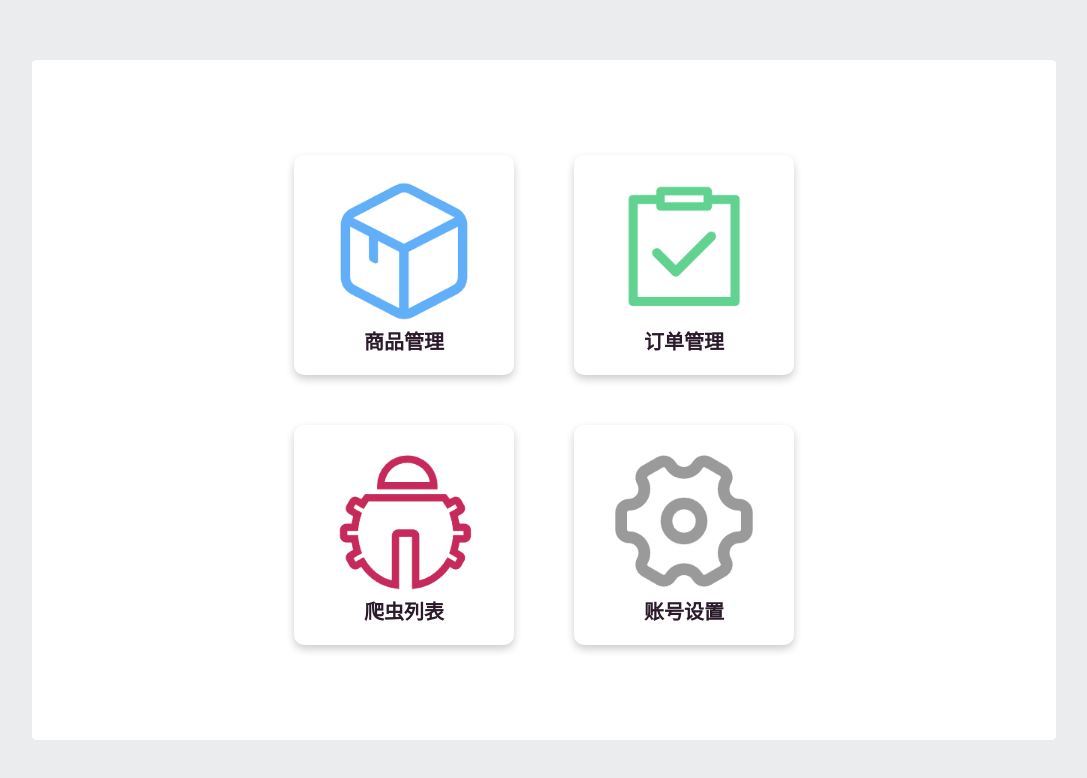
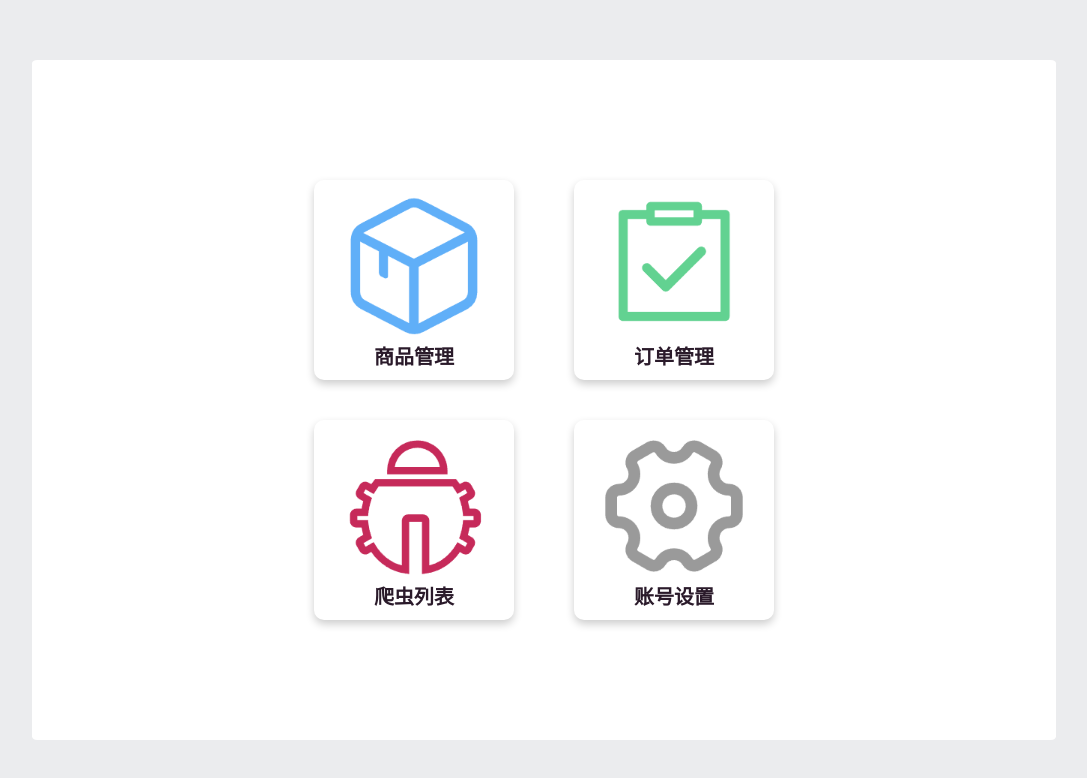
Before and after one commit to HYT111222/Noworry-Information, a Vue app: page /#/menu in a window 1280 px wide. Shown: the top 778 px of the page, without its empty margins (96-1183 px from the left). Built offline with nearby package versions, Linux system fonts and the light colour scheme.

Commit message:
refactor:修改部分原布局

```diff
--- a/src/views/Menu.vue
+++ b/src/views/Menu.vue
@@ -41,11 +41,11 @@
     display: grid;
     grid-column-gap: 60px;
     grid-template-columns: auto auto;
-    grid-row-gap:50px;
+    grid-row-gap:40px;
   }
   .card-container {
-    width: 200px;
-    height: 200px;
+    width: 180px;
+    height: 180px;
     padding: 10px;
     border-radius: 10px;
   }
@@ -78,7 +78,7 @@
   .container {
    background-color: #ffffff;
    height: 85%;
-   width: 80%;
+   width: 85%;
    border-radius: 0.5%;
   }
   .inner-center {
```
